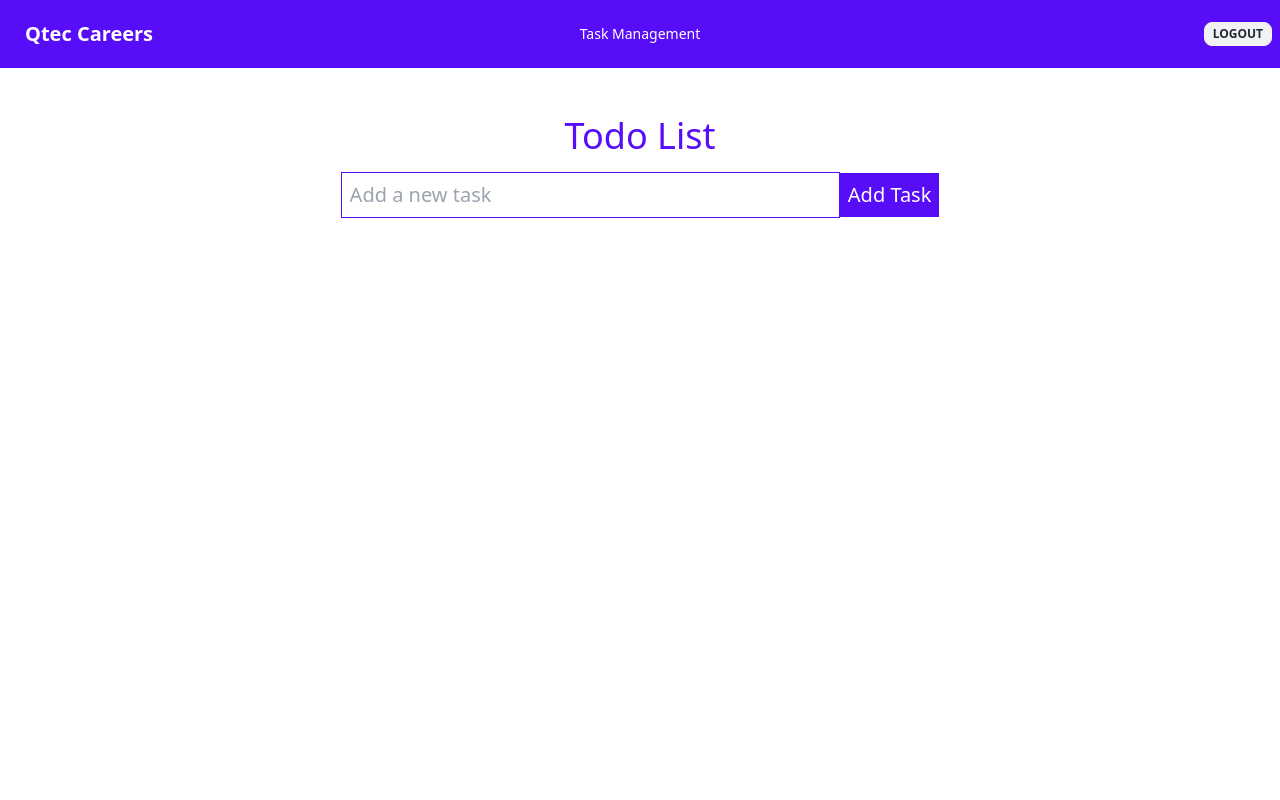
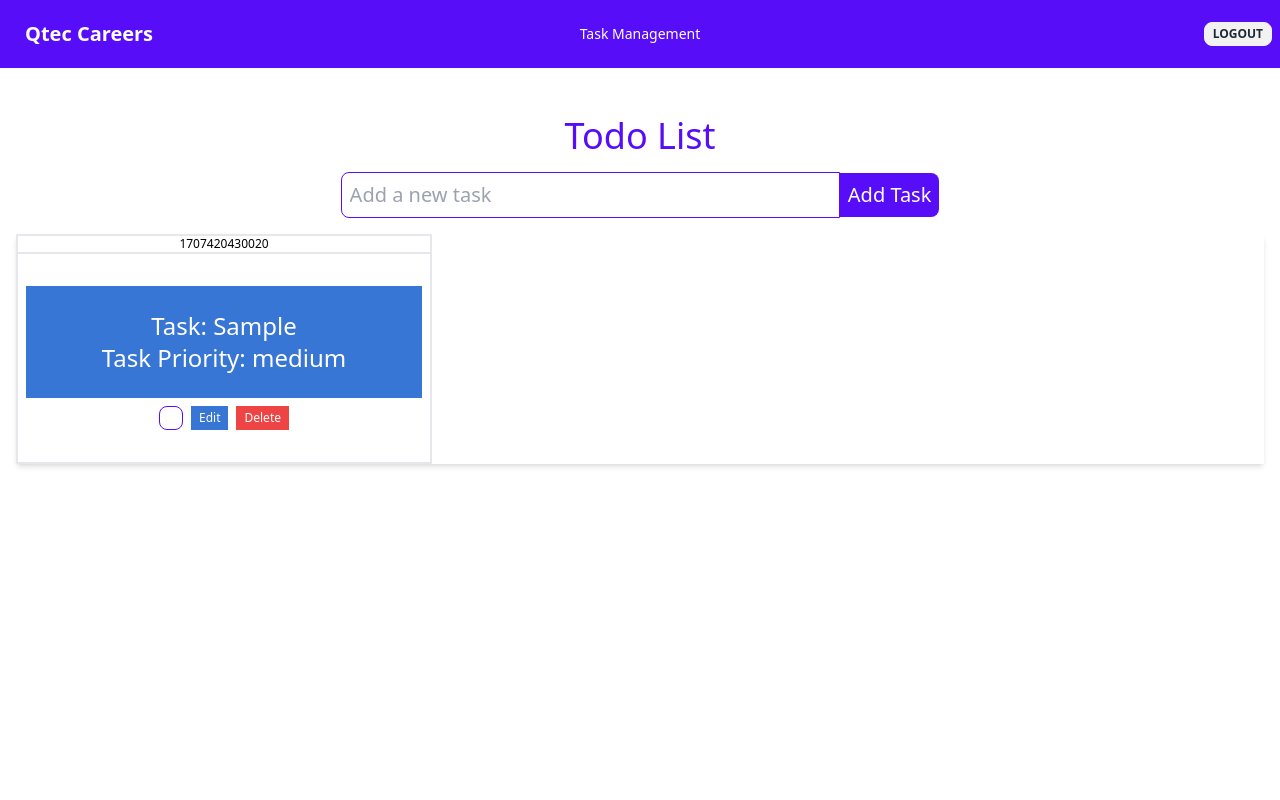
Before and after one commit to shapna-akter/Qtec-Task, a Next.js app: page /todoList in a window 1280 px wide. Both pictures are taken after typing "Sample" into the empty fields and a click on the button "Add Task". Shown: the top 800 px of the page. Built offline with nearby package versions, Linux system fonts and the light colour scheme.

Commit message:
done: show the task on UI

```diff
--- a/src/app/todoList/page.js
+++ b/src/app/todoList/page.js
@@ -30,18 +30,69 @@ const TodoList = () => {
             <div className="flex flex-wrap justify-center items-center mb-4">
                 <input
                     type="text"
-                    className="lg:w-2/5 w-full border border-primary p-2 text-xl mb-2 lg:mb-0"
+                    className="lg:w-2/5 w-full border border-primary p-2 text-xl mb-2 lg:mb-0 lg:rounded-l-lg"
                     placeholder="Add a new task"
                     value={newTask}
                     onChange={(e) => setNewTask(e.target.value)}
                 />
                 <button
-                    className="bg-primary text-white p-2 text-xl"
+                    className="bg-primary lg:rounded-r-lg text-white p-2 text-xl"
                     onClick={addTask}
                 >
                     Add Task
                 </button>
             </div>
+
+            {tasks.length === 0 ? (
+                <div className="flex justify-center items-center font-bold lg:text-3xl p-12 text-red-500">
+                    Task not assigned
+                </div>
+            ) : (
+                <div className="grid grid-cols-1 gap-4 md:grid-cols-3 lg:grid-cols-3 lg:gap-0 shadow-md">
+                    {tasks
+                        .map((task) => (
+                            <div
+                                key={task?.id}
+                                className="border-2 text-xs"
+                            >
+                                <div className="text-center">
+                                    <div className="text-xs font-medium border-b-2">
+                                        <p>
+                                            {task.id}
+                                        </p>
+                                    </div>
+                                    <div className="card-body px-2">
+                                        <div className="bg-[#3776D4] text-base-100 py-6 px-2 text-center text-2xl">
+                                            <p>Task: {task?.text}</p>
+                                            <p>Task Priority: {task?.priority}</p>
+                                        </div>
+                                        <div className='flex items-center justify-center gap-2'>
+                                            <input
+                                                type="checkbox"
+                                                className='checkbox  checkbox-md checkbox-primary'
+
+                                            />
+
+                                            <button
+                                                className="bg-[#3776D4] text-white px-2 py-1"
+
+                                            >
+                                                Edit
+                                            </button>
+                                            <button
+                                                className="bg-red-500 text-white px-2 py-1"
+
+                                            >
+                                                Delete
+                                            </button>
+                                        </div>
+
+                                    </div>
+                                </div>
+                            </div>
+                        ))}
+                </div>
+            )}
         </div>
     );
 };
```
